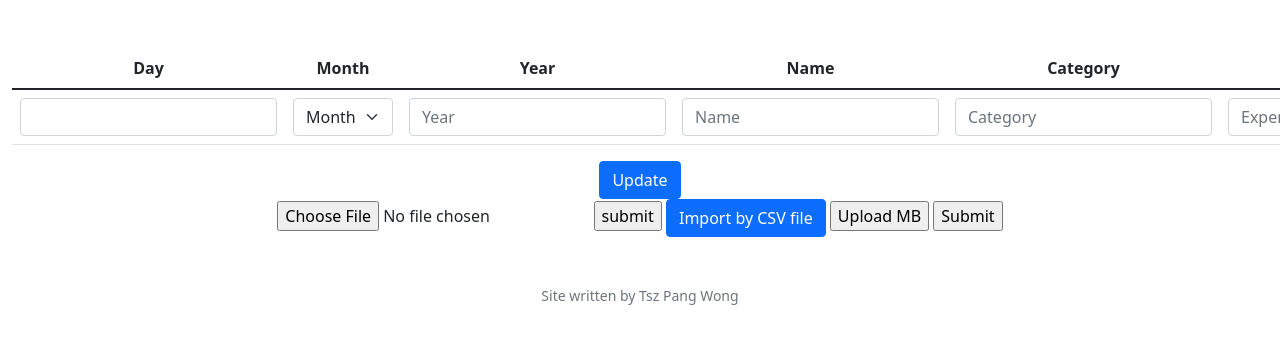
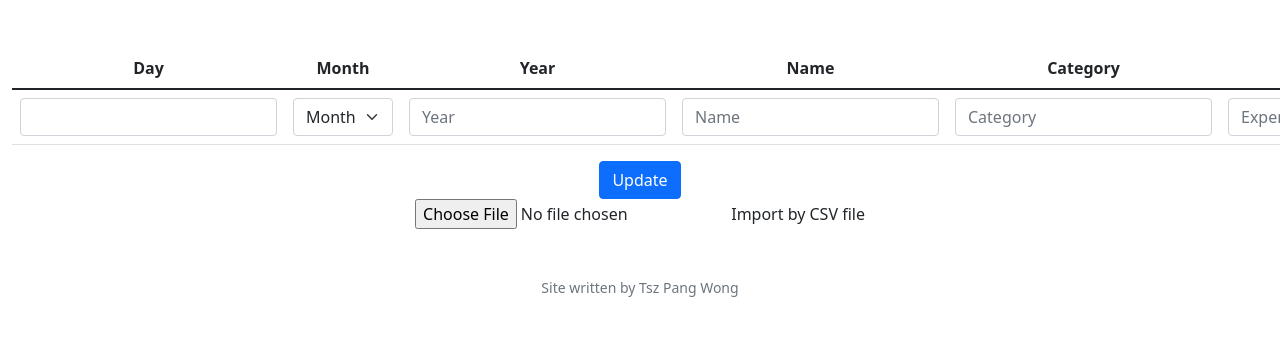
Before and after one commit to tpwong1990/tpwong, a Flask app: page /dataimport in a window 1280 px wide; the page is wider, and only the part inside the window is pictured. Shown: the part 114-458 px from the top of that part. Run offline with Flask 2, Linux system fonts and the light colour scheme; a user stored in the database is signed in; some libraries are stand-ins or nearby versions.

Commit message:
Thu, Jan 26, 2023, 9:00 PM +00:00

```diff
--- a/CS50_final/templates/dataimport.html
+++ b/CS50_final/templates/dataimport.html
@@ -51,13 +51,8 @@
 
 
         <form id="csvupload" enctype="multipart/form-data" method="post" action="/dataimport_csv">
-            <input name="fileupload" id="fileupload" type="file" accept=".csv">
-            <input type="submit" value="submit" id="submit" />
-            <button type="button" class="btn btn-primary" type="submit">Import by CSV file</button>
-            <input id='fileid' type='file' name='filename' hidden/>
-            <input id='buttonid' type='button' value='Upload MB' />
-            <input type='submit' value='Submit' />
-
+            <input name="fileupload" id="fileupload" type="file" accept=".csv" onchange="this.form.submit()">
+            <lable for="fileupload">Import by CSV file</lable>
         </form>
 
 
```
